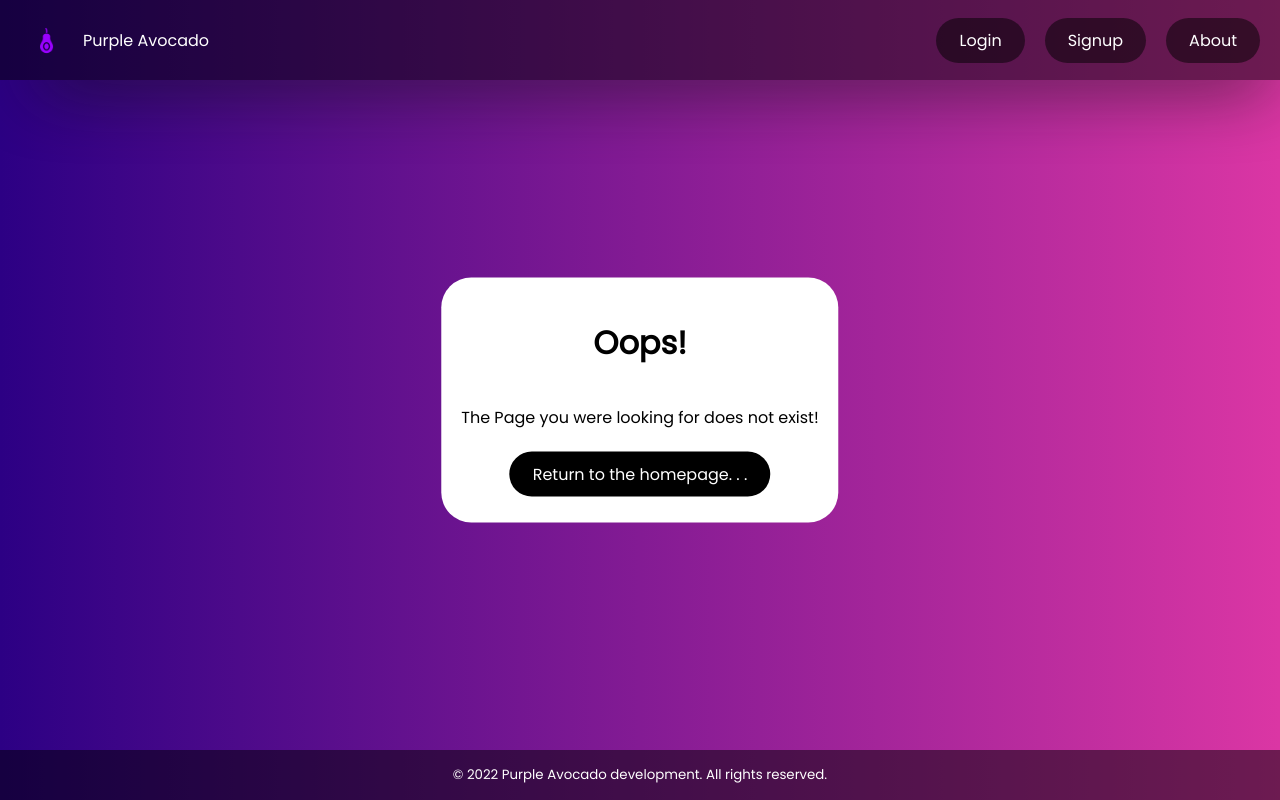
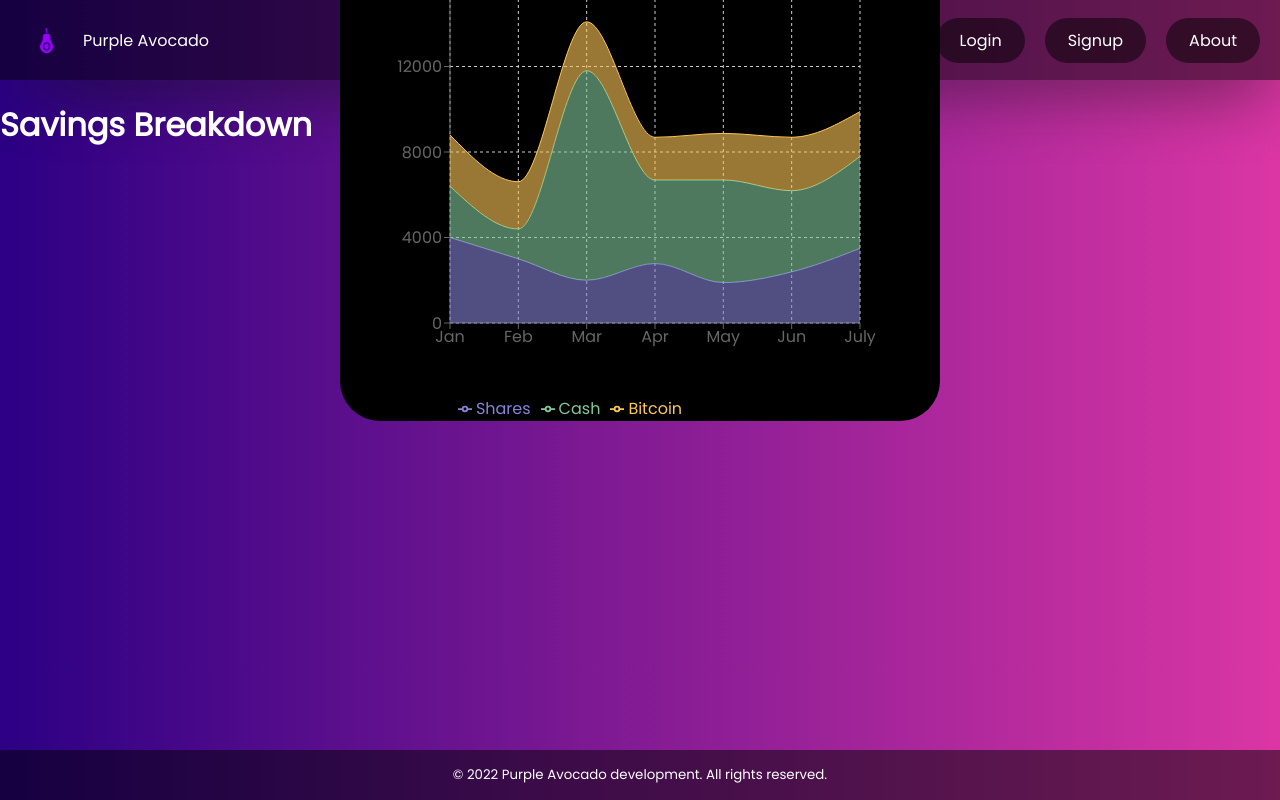
Before and after one commit to Kisokumar/purple-avocado, a React (Create React App) app in the folder front-end/: page /savings in a window 1280 px wide. Built offline with nearby package versions, Linux system fonts and the light colour scheme.

Commit message:
savings breakdown chart

```diff
--- a/front-end/src/App.js
+++ b/front-end/src/App.js
@@ -6,6 +6,7 @@ import NotFoundPage from "./pages/NotFoundPage";
 
 import { Route, Routes } from "react-router-dom";
 import BalanceHistoryPage from "./pages/BalanceHistoryPage";
+import SavingsBreakdownPage from "./pages/SavingsBreakdownPage";
 
 function App() {
   return (
@@ -16,6 +17,7 @@ function App() {
       <Route path="/about" element={<AboutPage />} />
       <Route path="/dashboard/:userid" element={<DashboardPage />} />
       <Route path="/balance" element={<BalanceHistoryPage />} />
+      <Route path="/savings" element={<SavingsBreakdownPage />} />
       <Route path="*" element={<NotFoundPage />} />
     </Routes>
   );
--- a/front-end/src/components/BalanceHistory.js
+++ b/front-end/src/components/BalanceHistory.js
@@ -64,7 +64,7 @@ const data = [
 
 export default function App() {
   return (
-    <div>
+    <div className="dashboard">
         <h3>Account Balance</h3>
     <AreaChart
         width={500}
--- /dev/null
+++ b/front-end/src/components/SavingsBreakdown.js
@@ -0,0 +1,103 @@
+import React from "react";
+import {
+  AreaChart,
+  Area,
+  XAxis,
+  YAxis,
+  CartesianGrid,
+  Tooltip,
+  Legend
+} from "recharts";
+
+const data = [
+  {
+    month: "Jan",
+    Shares: 4000,
+    Cash: 2400,
+    Bitcoin: 2400,
+    Total: 9000,
+  },
+  {
+    month: "Feb",
+    Shares: 3000,
+    Cash: 1398,
+    Bitcoin: 2210
+  },
+  {
+    month: "Mar",
+    Shares: 2000,
+    Cash: 9800,
+    Bitcoin: 2290
+  },
+  {
+    month: "Apr",
+    Shares: 2780,
+    Cash: 3908,
+    Bitcoin: 2000
+  },
+  {
+    month: "May",
+    Shares: 1890,
+    Cash: 4800,
+    Bitcoin: 2181
+  },
+  {
+    month: "Jun",
+    Shares: 2390,
+    Cash: 3800,
+    Bitcoin: 2500
+  },
+  {
+    month: "July",
+    Shares: 3490,
+    Cash: 4300,
+    Bitcoin: 2100
+  }
+];
+
+export default function SavingsBreakdown() {
+  return (
+    <div classname='centre'>
+      <h1 style={{color: "white"}}>Savings Breakdown</h1>
+    <AreaChart
+    className="dashboard"
+      width={500}
+      height={400}
+      data={data}
+      margin={{
+        top: 10,
+        right: 30,
+        left: 0,
+        bottom: 0
+      }}
+    >
+      <CartesianGrid strokeDasharray="3 3" />
+      <XAxis dataKey="month" />
+      <YAxis />
+      <Tooltip />
+      <Area
+        type="monotone"
+        dataKey="Shares"
+        stackId="1"
+        stroke="#8884d8"
+        fill="#8884d8"
+      />
+      <Area
+        type="monotone"
+        dataKey="Cash"
+        stackId="1"
+        stroke="#82ca9d"
+        fill="#82ca9d"
+      />
+      <Area
+        type="monotone"
+        dataKey="Bitcoin"
+        stackId="1"
+        stroke="#ffc658"
+        fill="#ffc658"
+      />
+      <Legend />
+    </AreaChart>
+    </div>
+  );
+}
--- /dev/null
+++ b/front-end/src/pages/SavingsBreakdownPage.js
@@ -0,0 +1,13 @@
+import Header from "../components/Header";
+import Footer from "../components/Footer";
+import SavingsBreakdown from "../components/SavingsBreakdown";
+
+export default function BalanceHistoryPage() {
+  return (
+    <>
+      <Header />
+      <SavingsBreakdown />
+      <Footer />
+    </>
+  );
+}
```
